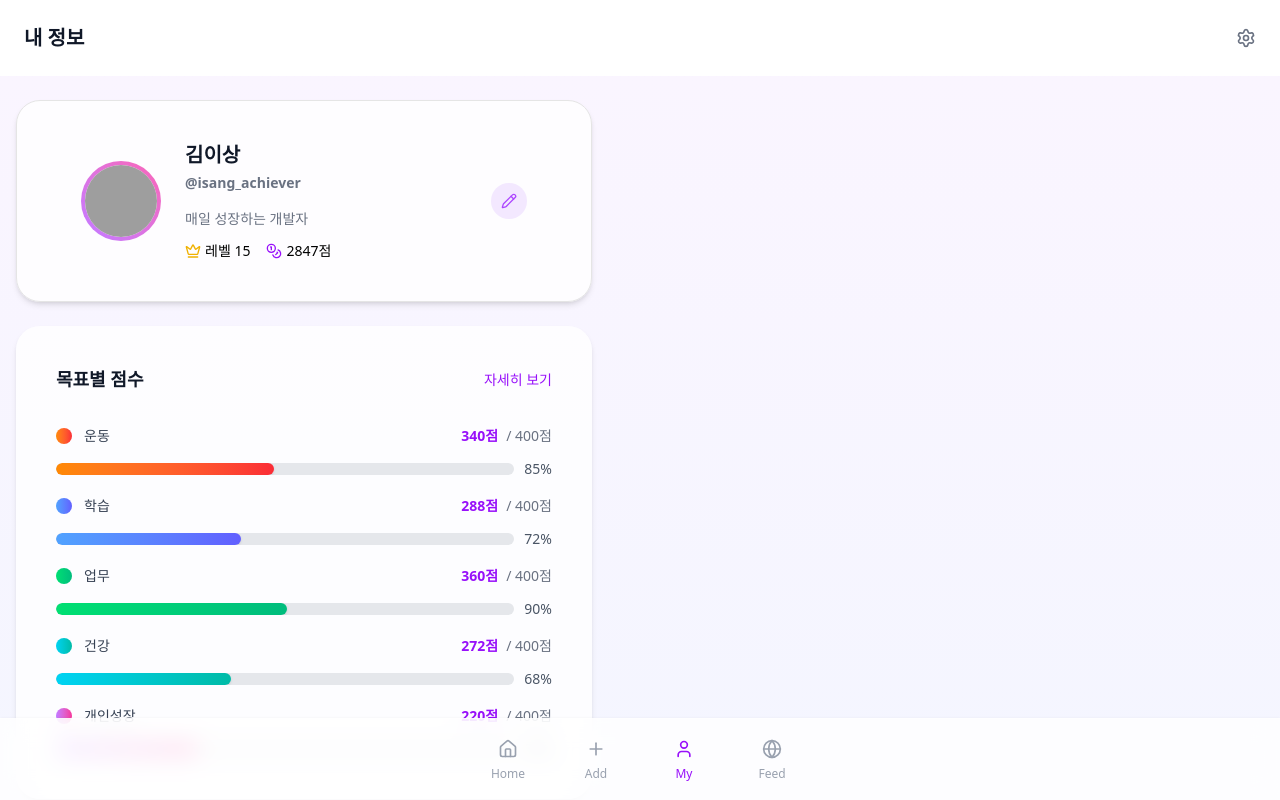
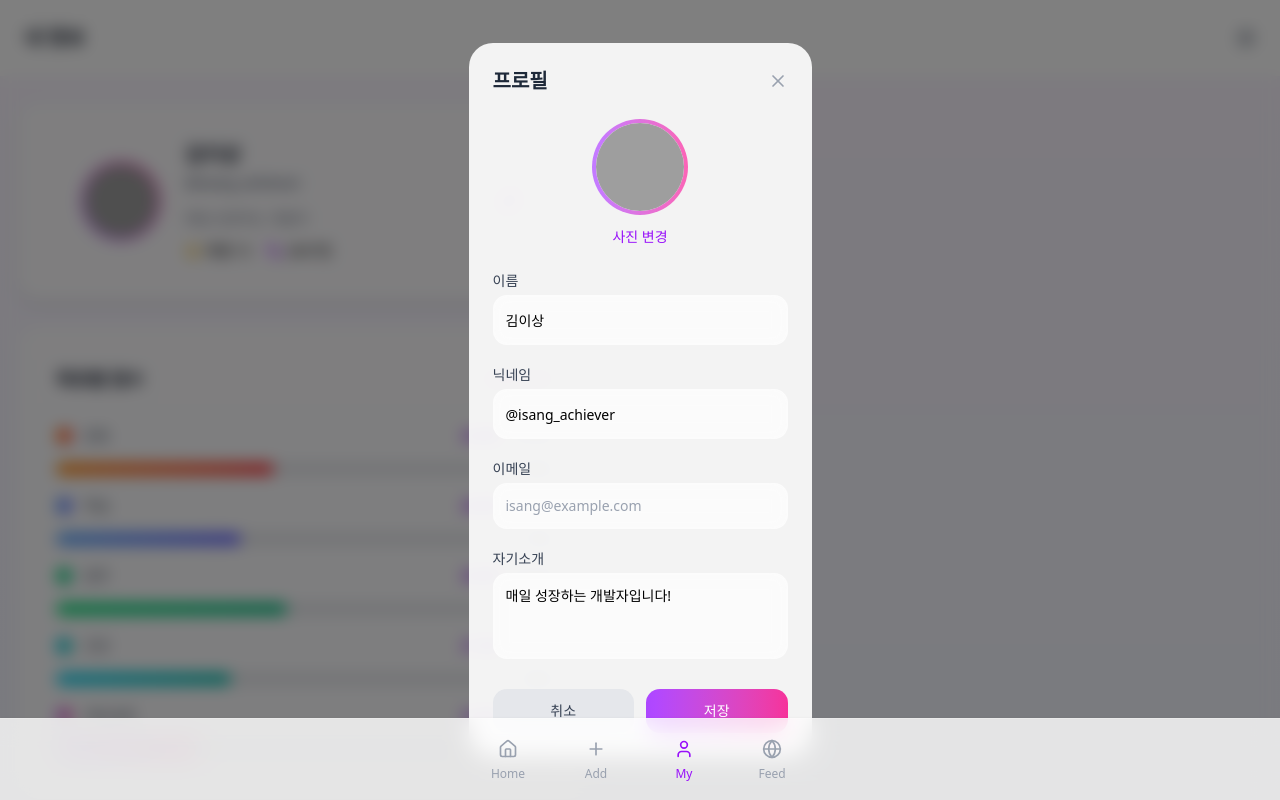
Before and after one commit to Isangs/ISANG-FE, a Next.js app: page /mypage in a window 1280 px wide. Both pictures are taken after a click on the button 509 px from the left and 201 px from the top of the page. Built offline with nearby package versions, Linux system fonts and the light colour scheme; grey boxes are pictures that could not be loaded.

Commit message:
feat: editProfile modal

```diff
--- a/src/entities/user/ui/ProfileCard.tsx
+++ b/src/entities/user/ui/ProfileCard.tsx
@@ -1,15 +1,17 @@
 'use client';
 
+import { useState } from 'react';
 import Image from 'next/image';
 import { Card, CardContent } from '@/components/ui/card';
 import { Button } from '@/components/ui/button';
 import { Pencil, Crown, Coins } from 'lucide-react';
+import { EditProfileModal } from '@/widgets/EditProfileModal/EditProfileModal';
+export function ProfileCard() {
+  const [isModalOpen, setIsModalOpen] = useState(false);
 
-export function ProfileCard() {
   return (
+    <>
       <Card className="w-full max-w-xl rounded-3xl bg-white/80 p-10 shadow-md">
-      {/* 연필 아이콘 버튼 */}
-
         <CardContent className="flex items-center justify-center gap-6">
           {/* 좌측: 이미지 */}
           <div className="relative h-20 w-20 rounded-full bg-gradient-to-tr from-purple-400 to-pink-400 p-1">
@@ -32,7 +34,6 @@ export function ProfileCard() {
             </div>
             <p className="text-sm text-gray-500">매일 성장하는 개발자</p>
 
-          {/* 레벨 + 점수 */}
             <div className="mt-2 flex items-center gap-4">
               <div className="flex items-center gap-1 text-sm font-medium text-black">
                 <Crown className="h-4 w-4 text-yellow-500" />
@@ -48,6 +49,7 @@ export function ProfileCard() {
           {/* 우측: 연필 버튼 */}
           <Button
             size="icon"
+            onClick={() => setIsModalOpen(true)}
             className="rounded-full bg-purple-100 text-purple-500 hover:bg-purple-200"
             variant="ghost"
           >
@@ -55,5 +57,11 @@ export function ProfileCard() {
           </Button>
         </CardContent>
       </Card>
+
+      {/* 프로필 수정 모달 */}
+      {isModalOpen && (
+        <EditProfileModal onClose={() => setIsModalOpen(false)} />
+      )}
+    </>
   );
 }
--- /dev/null
+++ b/src/widgets/EditProfileModal/EditProfileModal.tsx
@@ -0,0 +1,96 @@
+'use client';
+
+import { X } from 'lucide-react';
+import Image from 'next/image';
+
+export function EditProfileModal({ onClose }: { onClose: () => void }) {
+  return (
+    <div className="fixed inset-0 z-50 flex items-center justify-center bg-black/50 backdrop-blur-sm">
+      <div className="relative w-[343px] max-w-md rounded-3xl bg-white/90 p-6">
+        {/* 헤더 */}
+        <div className="mb-6 flex items-center justify-between">
+          <h2 className="text-xl font-bold text-gray-800">프로필</h2>
+          <button onClick={onClose}>
+            <X className="h-5 w-5 text-gray-400 hover:text-gray-600" />
+          </button>
+        </div>
+
+        {/* 프로필 이미지 */}
+        <div className="flex flex-col items-center">
+          <div className="rounded-full bg-gradient-to-r from-purple-400 to-pink-400 p-1">
+            <div className="h-[88px] w-[88px] overflow-hidden rounded-full bg-white">
+              <Image
+                src="/img/kakao.png"
+                alt="프로필"
+                width={88}
+                height={88}
+                className="h-full w-full object-cover"
+              />
+            </div>
+          </div>
+          <p className="mt-3 text-sm font-medium text-purple-600">사진 변경</p>
+        </div>
+
+        {/* 입력 폼들 */}
+        <div className="mt-6 space-y-5">
+          {/* 이름 */}
+          <div>
+            <label className="mb-1 block text-sm font-medium text-gray-700">
+              이름
+            </label>
+            <div className="rounded-xl border border-white/20 bg-white/70 p-3 backdrop-blur-sm">
+              <span className="text-sm text-black">김이상</span>
+            </div>
+          </div>
+
+          {/* 닉네임 */}
+          <div>
+            <label className="mb-1 block text-sm font-medium text-gray-700">
+              닉네임
+            </label>
+            <div className="rounded-xl border border-white/20 bg-white/70 p-3 backdrop-blur-sm">
+              <span className="text-sm text-black">@isang_achiever</span>
+            </div>
+          </div>
+
+          {/* 이메일 */}
+          <div>
+            <label className="mb-1 block text-sm font-medium text-gray-700">
+              이메일
+            </label>
+            <input
+              type="email"
+              placeholder="isang@example.com"
+              className="w-full rounded-xl border border-white/20 bg-white/70 p-3 text-sm text-black placeholder-gray-400 backdrop-blur-sm"
+            />
+          </div>
+
+          {/* 자기소개 */}
+          <div>
+            <label className="mb-1 block text-sm font-medium text-gray-700">
+              자기소개
+            </label>
+            <textarea
+              rows={3}
+              className="w-full resize-none rounded-xl border border-white/20 bg-white/70 p-3 text-sm text-black placeholder-gray-400 backdrop-blur-sm"
+              defaultValue="매일 성장하는 개발자입니다!"
+            />
+          </div>
+        </div>
+
+        {/* 버튼들 */}
+        <div className="mt-6 flex justify-between">
+          <button
+            onClick={onClose}
+            className="w-1/2 rounded-xl bg-gray-200 px-4 py-3 text-sm font-medium text-gray-700"
+          >
+            취소
+          </button>
+          <button className="ml-3 w-1/2 rounded-xl bg-gradient-to-r from-purple-500 to-pink-500 px-4 py-3 text-sm font-medium text-white">
+            저장
+          </button>
+        </div>
+      </div>
+    </div>
+  );
+}
```
Lines whose indentation alone changed are shown as unchanged.
